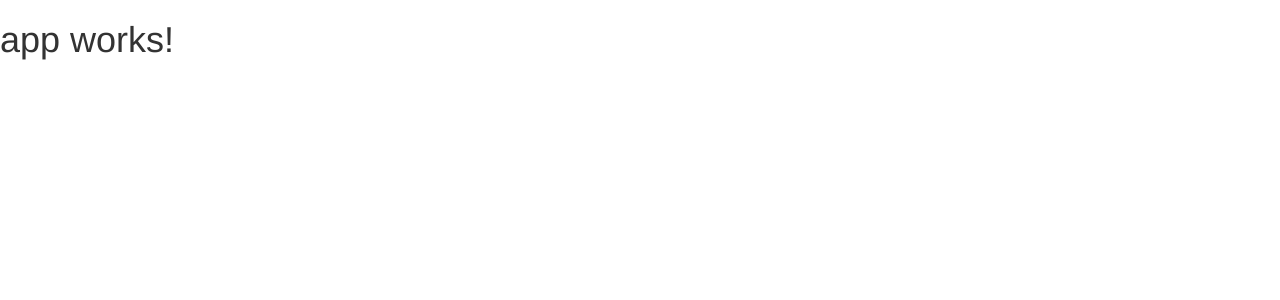
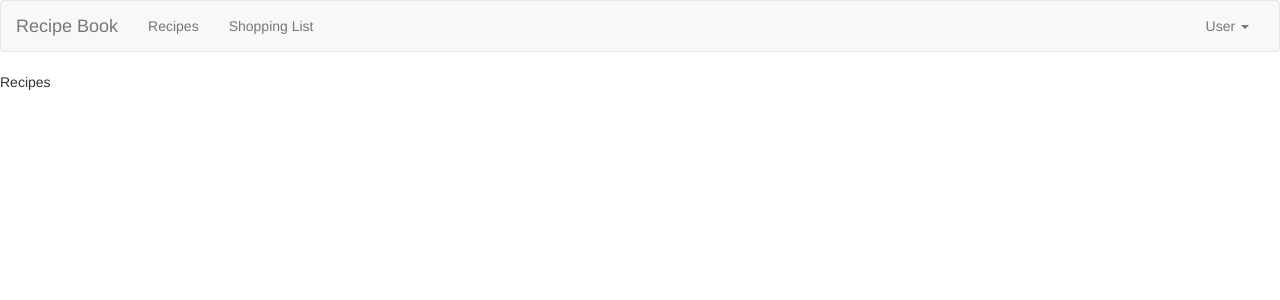
Before and after one commit to mountain01/recipe-book, an Angular app: page / in a window 1280 px wide. Shown: the top 300 px of the page. Built offline with nearby package versions, Linux system fonts and the light colour scheme.

Commit message:
add Header

```diff
--- a/src/app/app.component.html
+++ b/src/app/app.component.html
@@ -1,3 +1,2 @@
-<h1>
-  {{title}}
-</h1>
+<rb-header></rb-header>
+Recipes
--- a/src/app/app.module.ts
+++ b/src/app/app.module.ts
@@ -4,10 +4,12 @@
 import { HttpModule } from '@angular/http';
 
 import { AppComponent } from './app.component';
+import { HeaderComponent } from './header/header.component';
 
 @NgModule({
   declarations: [
-    AppComponent
+    AppComponent,
+    HeaderComponent
   ],
   imports: [
     BrowserModule,
--- /dev/null
+++ b/src/app/header/header.component.html
@@ -0,0 +1,27 @@
+<nav class="navbar navbar-default">
+  <div class="container-fluid">
+    <!-- Brand and toggle get grouped for better mobile display -->
+    <div class="navbar-header">
+      <a class="navbar-brand" href="#">Recipe Book</a>
+    </div>
+
+    <!-- Collect the nav links, forms, and other content for toggling -->
+    <div class="collapse navbar-collapse" id="bs-example-navbar-collapse-1">
+      <ul class="nav navbar-nav">
+        <li><a href="#">Recipes</a></li>
+        <li><a href="#">Shopping List</a></li>
+      </ul>
+      <ul class="nav navbar-nav navbar-right">
+        <li class="dropdown">
+          <a href="#" class="dropdown-toggle" role="button" aria-haspopup="true" aria-expanded="false">User <span class="caret"></span></a>
+          <ul class="dropdown-menu">
+            <li><a href="#">Login</a></li>
+            <li><a href="#">Other</a></li>
+            <li role="separator" class="divider"></li>
+            <li><a href="#">Logout</a></li>
+          </ul>
+        </li>
+      </ul>
+    </div><!-- /.navbar-collapse -->
+  </div><!-- /.container-fluid -->
+</nav>
--- /dev/null
+++ b/src/app/header/header.component.ts
@@ -0,0 +1,14 @@
+import { Component, OnInit } from '@angular/core';
+
+@Component({
+  selector: 'rb-header',
+  templateUrl: './header.component.html'
+})
+export class HeaderComponent implements OnInit {
+
+  constructor() { }
+
+  ngOnInit() {
+  }
+
+}
```
